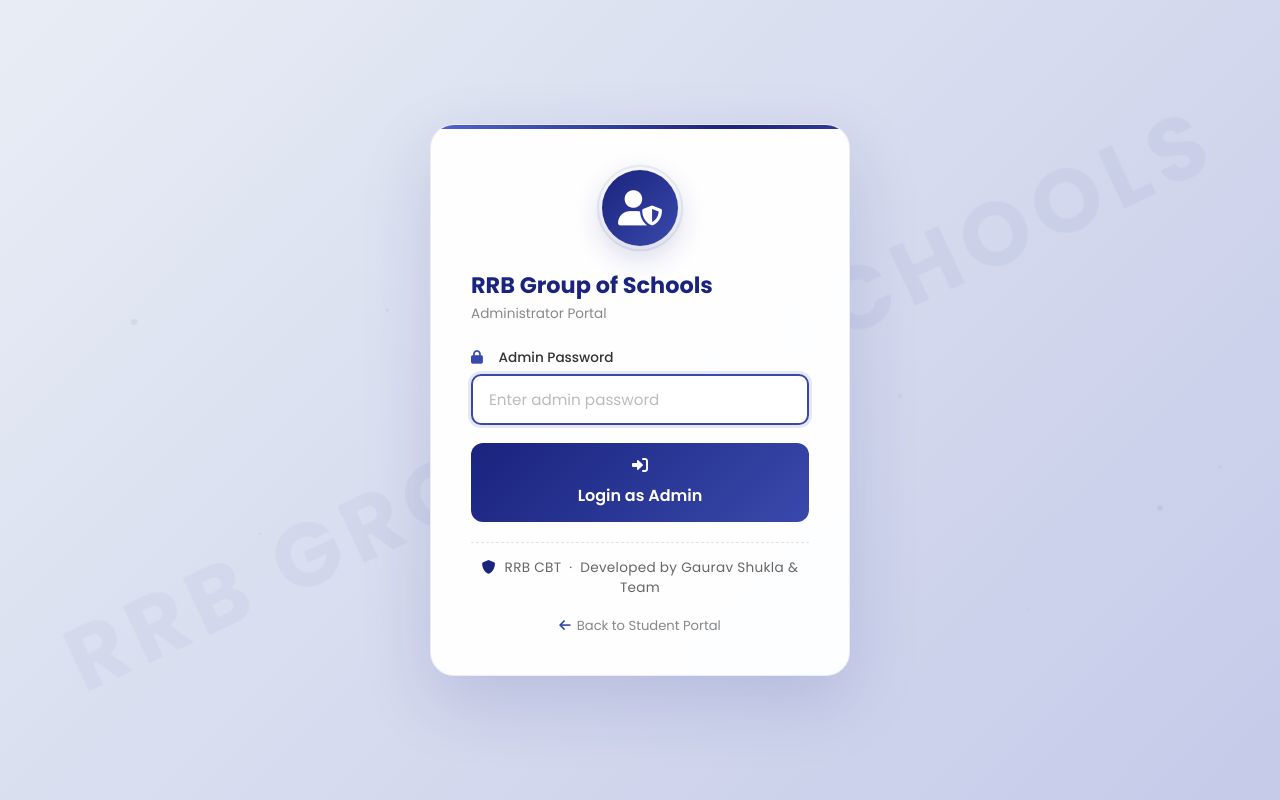
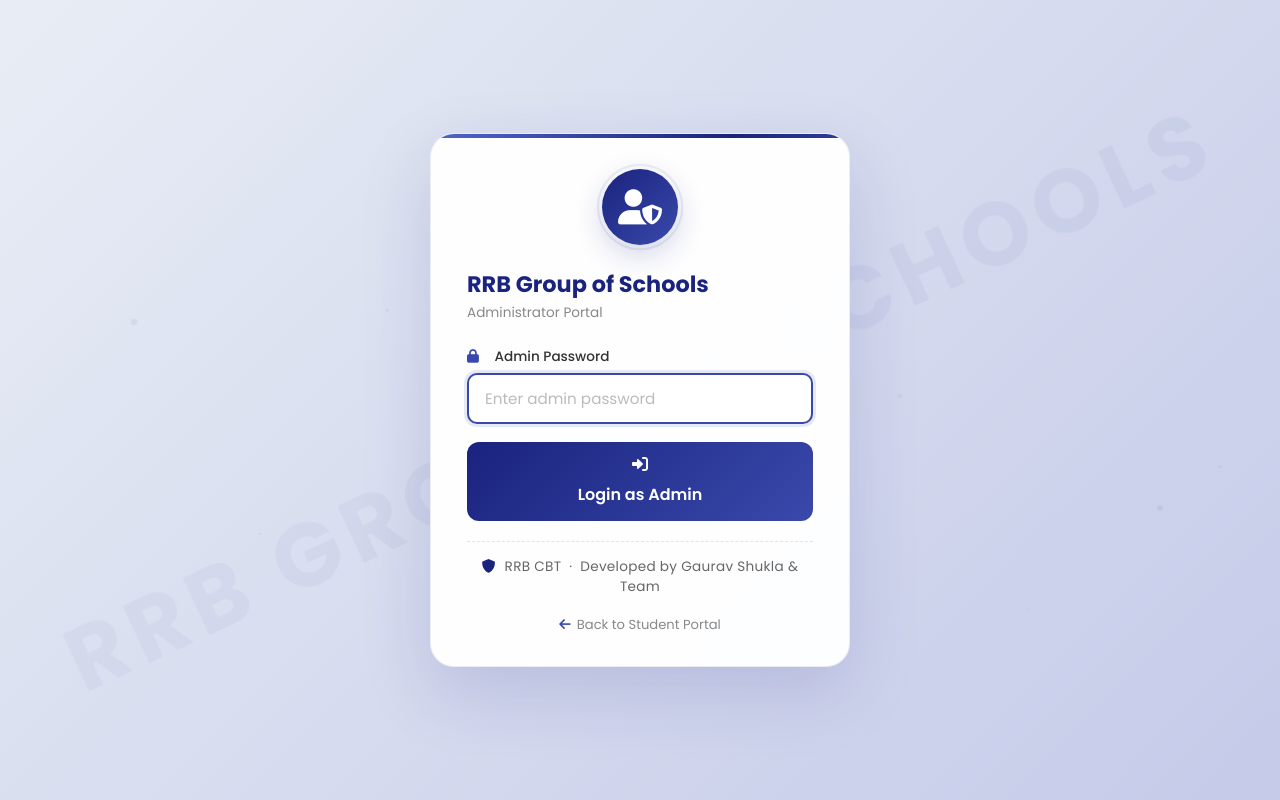
Before and after one commit to 15btcs0142/RRB_CBT, a Flask app: page /admin in a window 1280 px wide. Run offline with Flask 3, Linux system fonts and the light colour scheme; some libraries are stand-ins or nearby versions.

```diff
--- a/templates/admin_login.html
+++ b/templates/admin_login.html
@@ -75,15 +75,21 @@
             background:rgba(255,255,255,0.96);
             backdrop-filter:blur(12px);
             border-radius:24px;
-            padding:45px 40px 38px;
+            padding:35px 36px 30px;
             max-width:420px;
             width:100%;
+            max-height: calc(100vh - 40px);
+            overflow-y: auto;
             box-shadow:0 25px 70px rgba(26,35,126,0.15);
             z-index:1;
             position:relative;
-            overflow:hidden;
             transition:transform 0.3s ease;
             border:1px solid rgba(26,35,126,0.08);
+        }
+        @media (max-height: 750px) {
+            .login-box { padding: 22px 26px 20px; }
+            .logo-wrap { margin-bottom: 12px; }
+            .logo-icon { width: 54px; height: 54px; font-size: 1.5rem; }
         }
         .login-box:hover{transform:translateY(-3px);}
 
```
